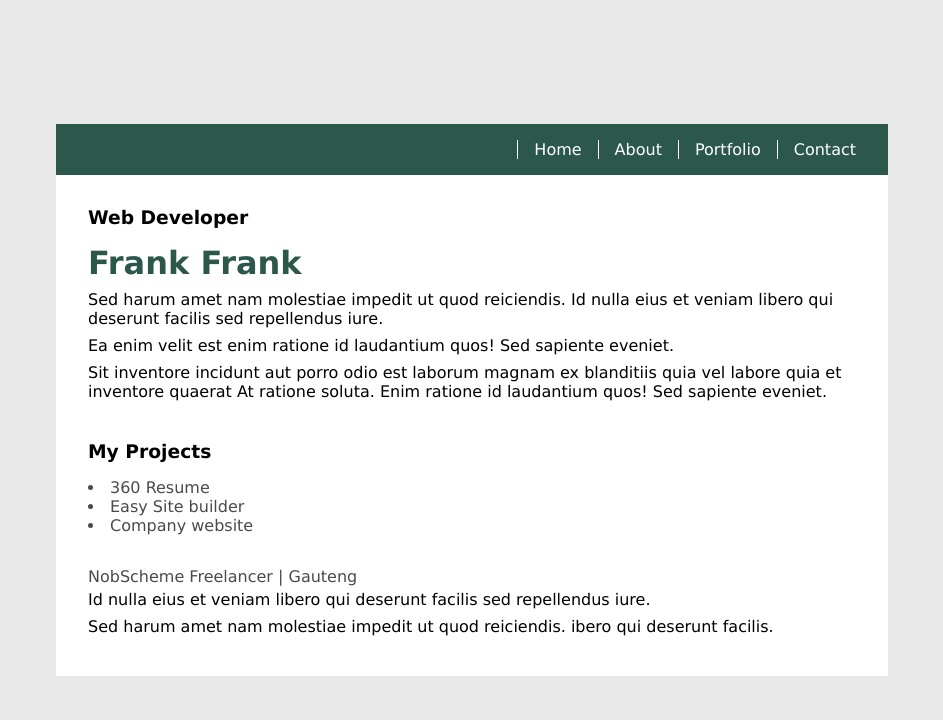
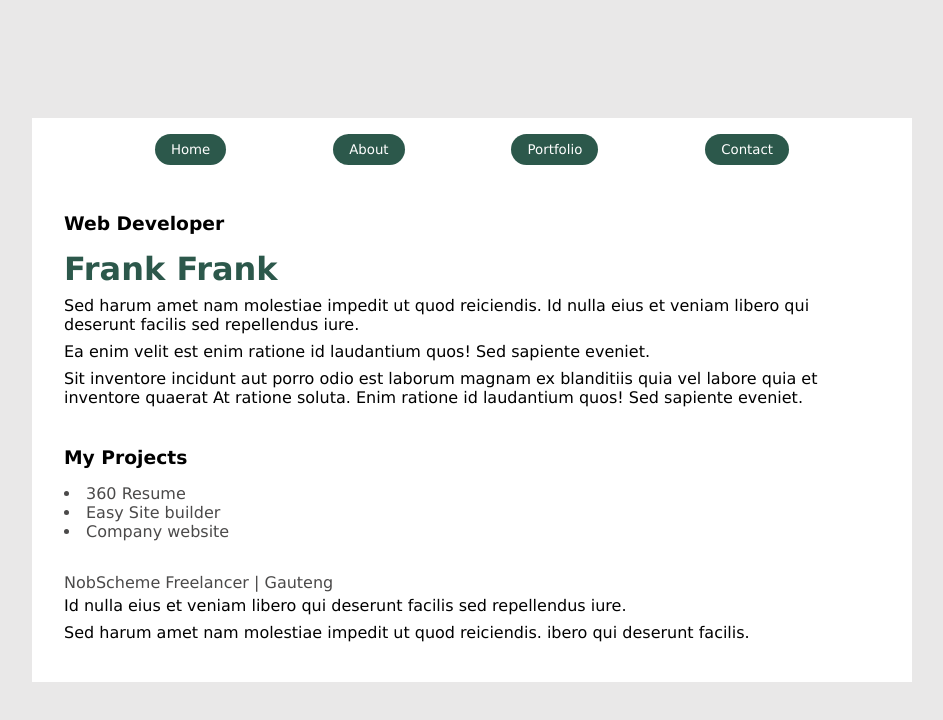
Before and after one commit to thembalakhe/portfolio-website, an Angular app: page /home in a window 1280 px wide. Shown: the top 720 px of the page, without its empty margins (168-1111 px from the left). Built offline with nearby package versions, Linux system fonts and the light colour scheme.

Commit message:
changed nav layout

```diff
--- a/src/app/app.component.css
+++ b/src/app/app.component.css
@@ -6,7 +6,7 @@
   background: #ffffff;
 }
 
-@media (min-width: 768px) {
+@media (min-width: 900px) {
 
   .main {
     display: grid;
@@ -15,12 +15,16 @@
     background: #e9e8e8;
   }
 
+  .router {
+    min-width: 55rem;
+  }
+
   p {
       max-width: 48rem;
   }
 }
 
-@media (max-width: 768px) {
+@media (max-width: 799px) {
 
   .main {
     display: grid;
--- a/src/app/components/Layouts/nav/nav.component.css
+++ b/src/app/components/Layouts/nav/nav.component.css
@@ -1,4 +1,4 @@
-
+/**
 nav {
   padding: 1rem;
   background: #2c584b;
@@ -11,6 +11,24 @@ nav a {
   text-decoration: none;
   border-left: 1px solid #ffffff;
 }
+**/
+
+nav a {
+  padding: .5rem 1rem;
+  color: #ffffff;
+  text-decoration: none;
+  background: #2c584b;
+  border-radius: 2rem;
+}
+
+nav small {
+  display: flex;
+  justify-content: space-evenly;
+  text-align: end;
+  background: #ffffff;
+  padding: 1rem;
+}
+
 
 
 @media (max-width: 768px) {
--- a/src/app/components/Layouts/nav/nav.component.html
+++ b/src/app/components/Layouts/nav/nav.component.html
@@ -1,10 +1,10 @@
 <main>
   <nav>
-
-      <a routerLink="">Home</a>
-      <a routerLink="/about">About</a>
-      <a routerLink="/portfolio">Portfolio</a>
-      <a routerLink="/contact">Contact</a>
-
+    <small>
+    <a routerLink="">Home</a>
+    <a routerLink="/about">About</a>
+    <a routerLink="/portfolio">Portfolio</a>
+    <a routerLink="/contact">Contact</a>
+  </small>
   </nav>
 </main>
--- a/src/app/components/Pages/contact/contact.component.css
+++ b/src/app/components/Pages/contact/contact.component.css
@@ -22,7 +22,7 @@ aside {
   .image {
     height: 10rem;
     width: 10rem;
-    border-radius:50%;
+    border-radius: 45%;
     background: #2c584b;
   }
 
@@ -39,7 +39,7 @@ a { color: #2c584b;}
 
   .main{
     display: flex;
-    justify-content: space-between;
+    justify-content: space-evenly;
     align-content: space-between;
     padding: 2rem 4rem;
     gap: 5rem;
```
